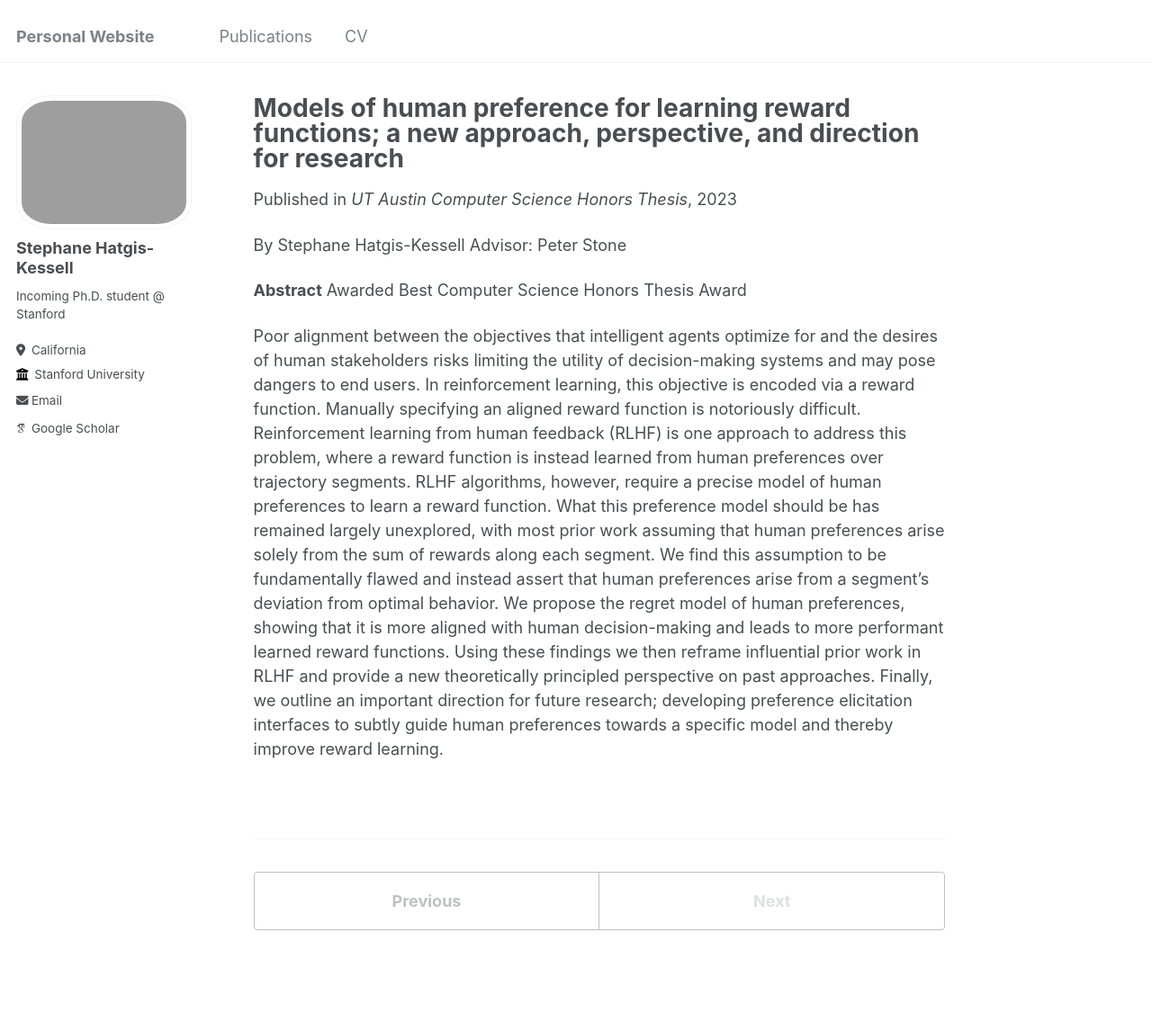
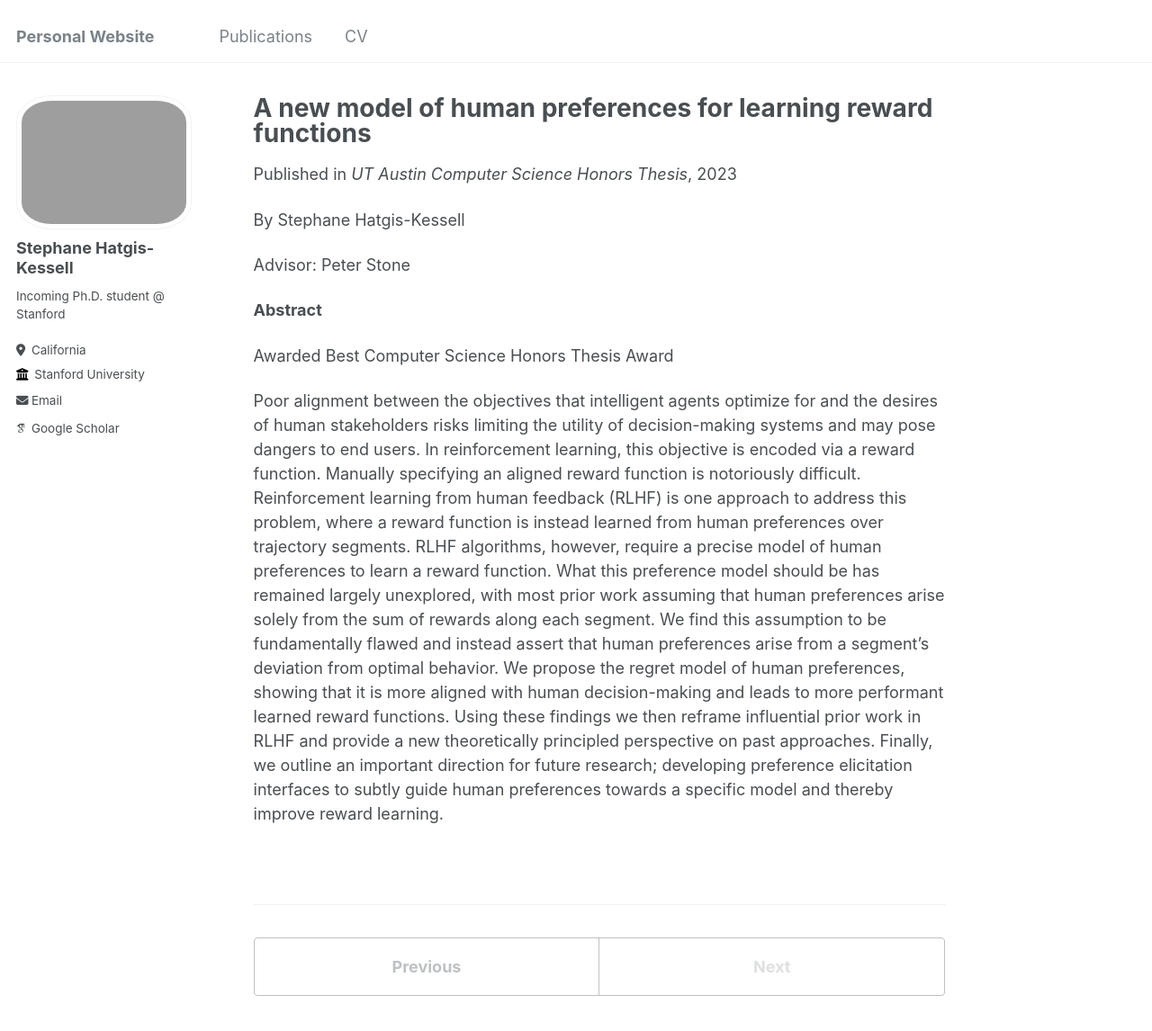
Before and after one commit to Stephanehk/stephanehk.github.io, a Jekyll site: the page built from _publications/2023-08-03-paper-title-number-3.md, in a window 1280 px wide and 1269 px high. Shown: the top 1146 px of the window at 90% size. Built offline with Jekyll 4.4.1, drawn with Linux system fonts in a browser that asks for light colours; some web fonts are replaced.

Commit message:
website update

```diff
--- a/_publications/2023-08-03-paper-title-number-3.md
+++ b/_publications/2023-08-03-paper-title-number-3.md
@@ -1,5 +1,5 @@
 ---
-title: "Models of human preference for learning reward functions; a new approach, perspective, and direction for research"
+title: "A new model of human preferences for learning reward functions"
 collection: publications
 permalink: /publication/2023-08-02-paper-title-number-3
 # excerpt: 'This paper is about fixing template issue #693.'
@@ -9,9 +9,11 @@ paperurl: 'https://stephanehk.github.io/files/Turing_Thesis_Final_.pdf'
 # citation: 'Your Name, You. (2024). &quot;Paper Title Number 3.&quot; <i>GitHub Journal of Bugs</i>. 1(3).'
 ---
 By Stephane Hatgis-Kessell
+
 Advisor: Peter Stone
 
 **Abstract**
+
 Awarded Best Computer Science Honors Thesis Award
 
 Poor alignment between the objectives that intelligent agents optimize for and the desires of human stakeholders risks limiting the utility of decision-making systems and may pose dangers to end users. In reinforcement learning, this objective is encoded via a reward function. Manually specifying an aligned reward function is notoriously difficult. Reinforcement learning from human feedback (RLHF) is one approach to address this problem, where a reward function is instead learned from human preferences over trajectory segments. RLHF algorithms, however, require a precise model of human preferences to learn a reward function. What this preference model should be has remained largely unexplored, with most prior work assuming that human preferences arise solely from the sum of rewards along each segment. We find this assumption to be fundamentally flawed and instead assert that human preferences arise from a segment's deviation from optimal behavior. We propose the regret model of human preferences, showing that it is more aligned with human decision-making and leads to more performant learned reward functions. Using these findings we then reframe influential prior work in RLHF and provide a new theoretically principled perspective on past approaches. Finally, we outline an important direction for future research; developing preference elicitation interfaces to subtly guide human preferences towards a specific model and thereby improve reward learning.
```
